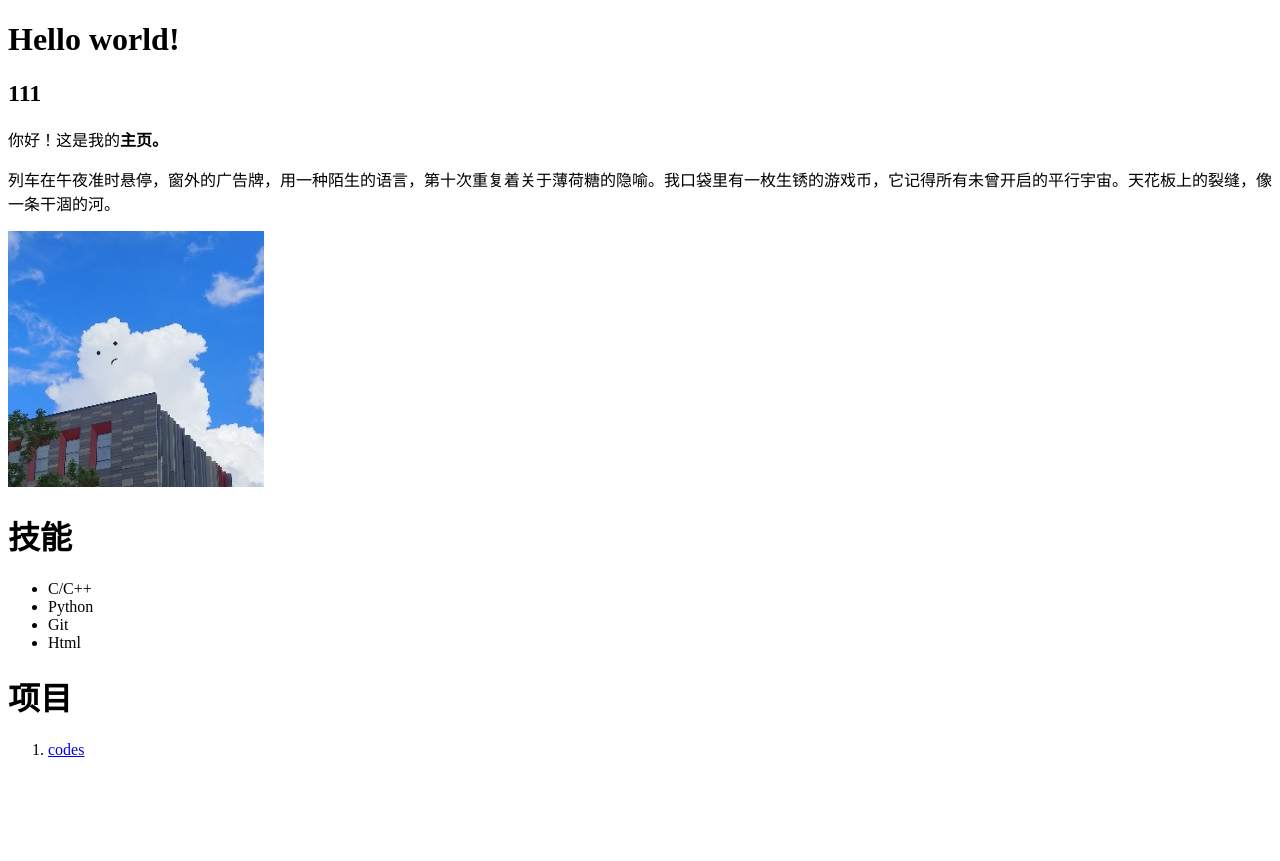
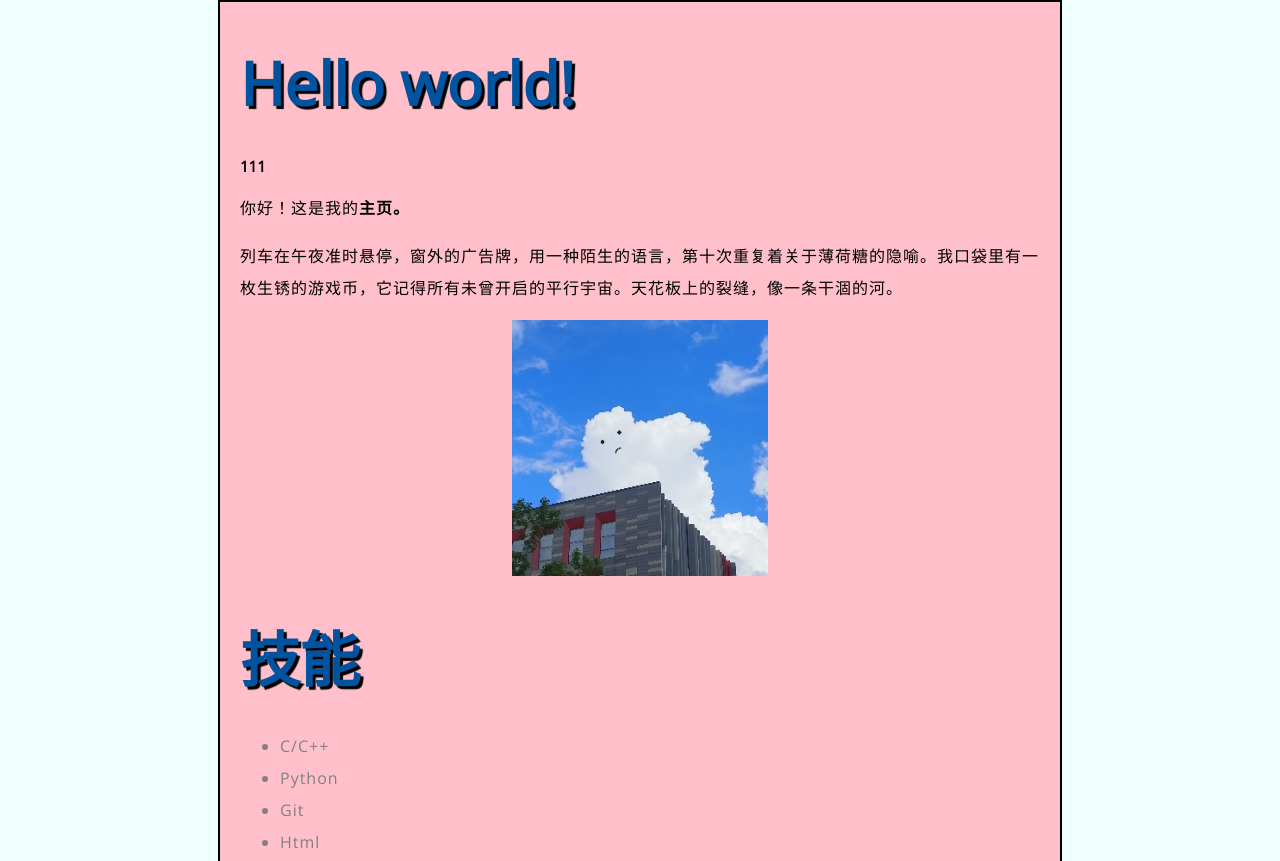
Before and after one commit to Jiuxiao-yunwai/Jiuxiao-yunwai.github.io, a plain HTML site: page index.html in a window 1280 px wide. Shown: the top 861 px of the page. Before the commit the page ends 800 px from the top, so only its background shows below. Drawn offline with nearby package versions, Linux system fonts and the light colour scheme.

Commit message:
添加css样式

```diff
--- a/index.html
+++ b/index.html
@@ -3,6 +3,8 @@
 <head>
     <meta charset="UTF-8" />
     <meta name="viewport" content="width=device-width, initial-scale=1.0">
+    <link href="styles/style.css" rel="stylesheet" />
+    <link href="https://fonts.googleapis.com/css?family=Open+Sans" rel="stylesheet" />
     <title>My Html</title>
 </head>
 <body>
@@ -20,7 +22,7 @@
     </ul>
     <h1>项目</h1>
     <ol>
-        <li><a  href="https://github.com/Jiuxiao-yunwai/-MyCodes">codes</a></li>
+        <li><a href="https://github.com/Jiuxiao-yunwai/-MyCodes">codes</a></li>
     </ol>
 
 </body>
--- /dev/null
+++ b/styles/style.css
@@ -0,0 +1,41 @@
+html {
+    font-size: 10px; /* px 表示“像素（pixel）”: 基础字号为 10 像素 */
+    font-family:
+        "Open Sans", sans-serif; /* 这应该是你从 Google Fonts 得到的其余输出。 */
+    background-color: azure;
+}
+
+body {
+    width: 800px;
+    margin: 0 auto;
+    background-color: pink;
+    padding: 20px 20px 20px 20px;
+    border: 2px solid black;
+}
+
+
+h1 {
+    font-size: 60px;
+    margin: 0;
+    padding: 20px 0;
+    color: #00539f;
+    text-shadow: 3px 3px 1px black;
+}
+
+p{
+    font-size: 16px;
+    line-height: 2;
+    letter-spacing: 1px;
+}
+
+li{
+    font-size: 16px;
+    line-height: 2;
+    letter-spacing: 1px;
+    color: grey;
+}
+
+img {
+    display: block;
+    margin: 0 auto;
+}
```
